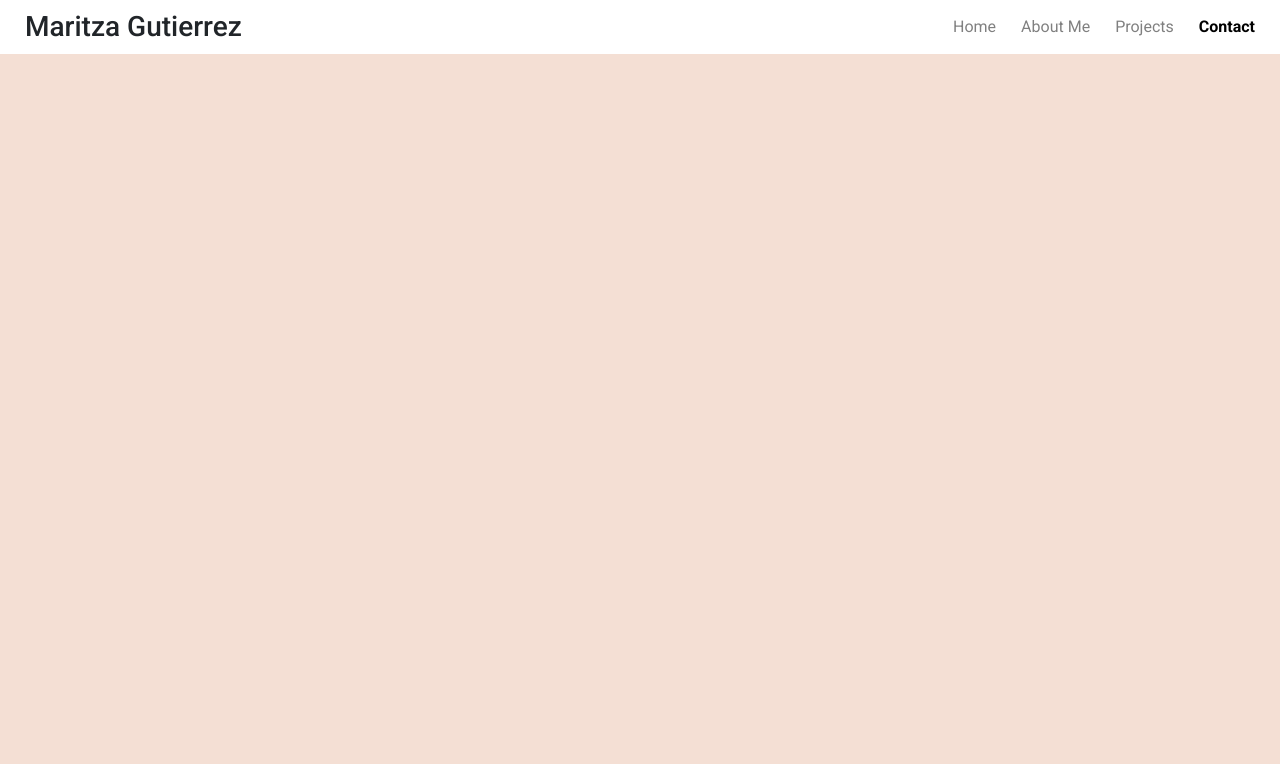
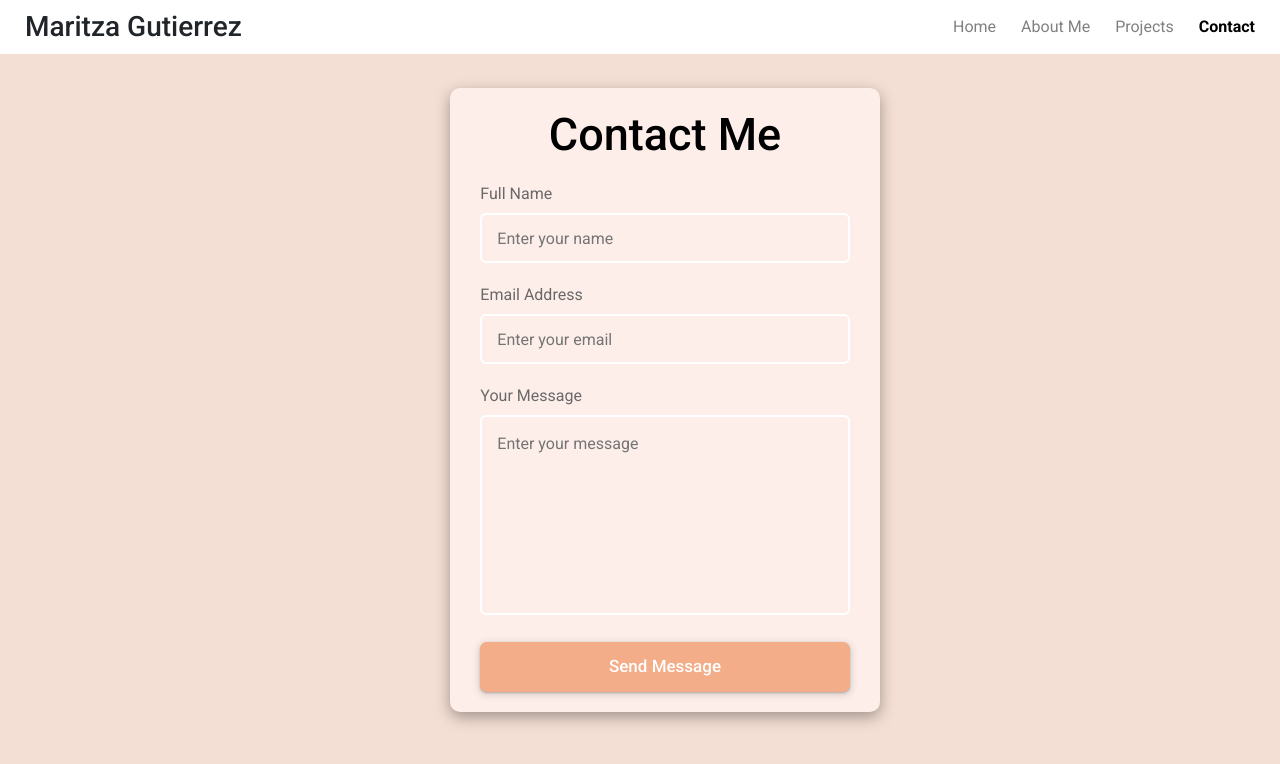
Before and after one commit to Mariii209/mari-portfolio-react, a React (Create React App) app: page /contact in a window 1280 px wide. Shown: the top 764 px of the page. Built offline with nearby package versions, Linux system fonts and the light colour scheme.

Commit message:
Built and styled form in Content component

```diff
--- a/package.json
+++ b/package.json
@@ -10,7 +10,7 @@
     "bootstrap": "^5.3.5",
     "react": "^19.1.0",
     "react-dom": "^19.1.0",
-    "react-router-dom": "^7.5.3",
+    "react-router-dom": "^7.6.0",
     "react-scripts": "5.0.1",
     "web-vitals": "^2.1.4"
   },
--- /dev/null
+++ b/src/Contact.css
@@ -0,0 +1,66 @@
+.Contact {
+  display: flex;
+  justify-content: center;
+  align-items: center;
+  min-height: 100vh;
+}
+
+form {
+  max-width: 800px;
+  width: 100%;
+  background-color: #fdeee9;
+  padding: 20px 30px;
+  border-radius: 10px;
+  box-shadow: rgba(0, 0, 0, 0.35) 0px 5px 15px;
+  color: dimgrey;
+  margin: 25px;
+}
+
+form h2 {
+  text-align: center;
+  font-size: 45px;
+  color: black;
+}
+
+.InboxInfo {
+  margin-top: 20px;
+}
+
+.InboxInfo .Field {
+  width: 100%;
+  height: 50px;
+  background: transparent;
+  border: 2px solid white;
+  outline: none;
+  border-radius: 6px;
+  padding: 15px;
+  font-size: 16px;
+  margin-top: 7px;
+  color: black;
+}
+
+.Field.Mess {
+  height: 200px;
+  resize: none;
+}
+
+form button {
+  width: 100%;
+  height: 50px;
+  background: #f3ad88;
+  border: none;
+  border-radius: 7px;
+  cursor: pointer;
+  font-size: 17px;
+  font-weight: 500;
+  margin-top: 20px;
+  color: white;
+  box-shadow: rgba(60, 64, 67, 0.3) 0px 1px 2px 0px,
+    rgba(60, 64, 67, 0.15) 0px 2px 6px 2px;
+  transition: 0.5s;
+}
+
+form button:hover {
+  background: #f3dfd3;
+  color: #f3ad88;
+}
--- a/src/Contact.js
+++ b/src/Contact.js
@@ -1,10 +1,46 @@
 import React from "react";
 import SiteMenu from "./SiteMenu";
+import "./Contact.css";
 
 export default function Contact() {
   return (
-    <div>
+    <div className="Contact">
       <SiteMenu />
+
+      <section className="ContactForm">
+        <form>
+          <h2>Contact Me</h2>
+          <div className="InboxInfo">
+            <label>Full Name</label>
+            <input
+              type="text"
+              className="Field"
+              placeholder="Enter your name"
+              required
+            />
+          </div>
+          <div className="InboxInfo">
+            <label>Email Address</label>
+            <input
+              type="email"
+              className="Field"
+              placeholder="Enter your email"
+              required
+            />
+          </div>
+          <div className="InboxInfo">
+            <label>Your Message</label>
+            <textarea
+              name=""
+              id=""
+              className="Field Mess"
+              placeholder="Enter your message"
+              required
+            ></textarea>
+          </div>
+          <button type="submit">Send Message</button>
+        </form>
+      </section>
     </div>
   );
 }
```
Also changed, not shown: 1 other file (tests, documents, lock files or other folders).
